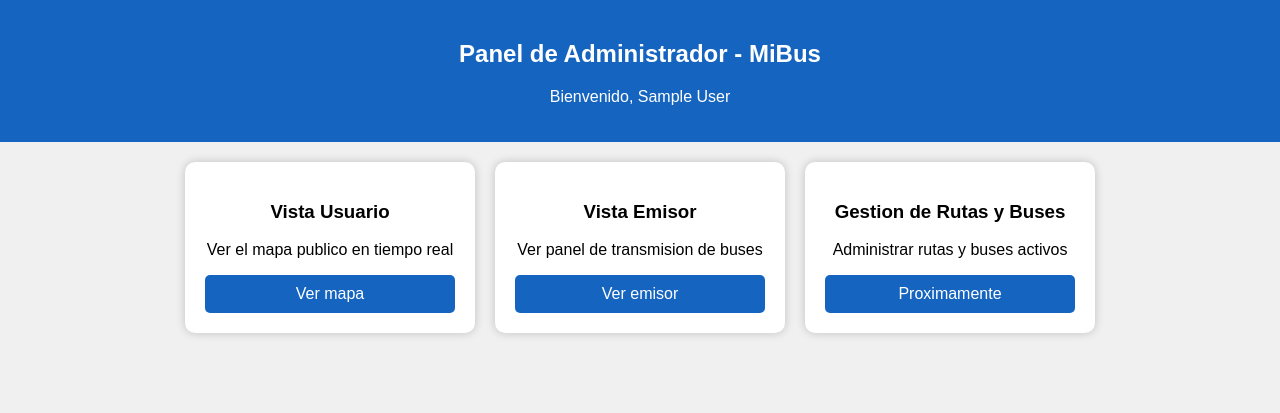
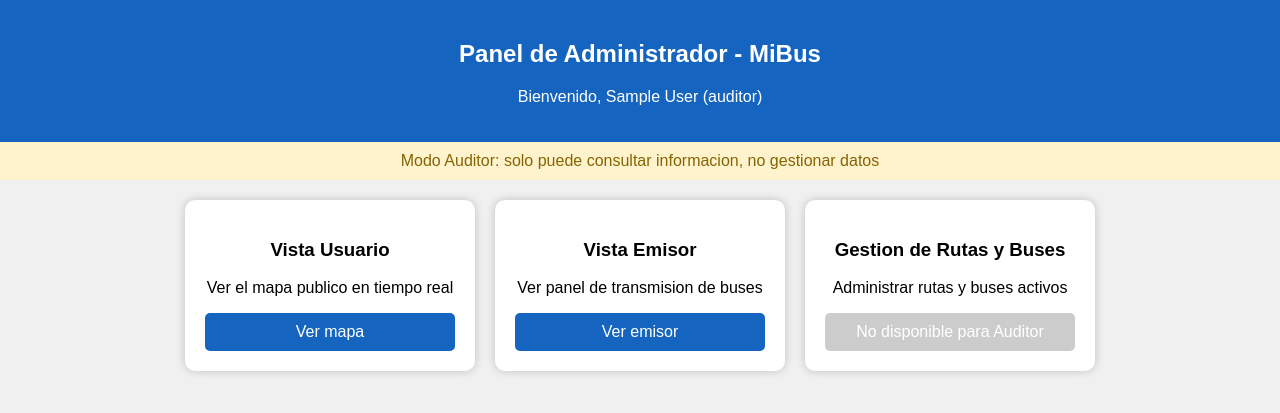
Before and after one commit to MahonriSiu/Localizador-buses-Bluefields, a PHP site: page /panel.php in a window 1280 px wide. Shown: the top 413 px of the page. Run offline with PHP 8.4, Linux system fonts and the light colour scheme; the visitor is signed in with stand-in values (Sample User, id 1).

```diff
--- a/public/admin/panel.php
+++ b/public/admin/panel.php
@@ -5,6 +5,8 @@ if (!isset($_SESSION['admin_autenticado'])) {
     header("Location: login.php");
     exit();
 }
+
+$esAuditor = ($_SESSION['admin_rol'] === 'auditor');
 ?>
 <!DOCTYPE html>
 <html lang="es">
@@ -49,14 +51,30 @@ if (!isset($_SESSION['admin_autenticado'])) {
             text-decoration: none;
             border-radius: 5px;
         }
+        .deshabilitado {
+            background-color: #cccccc !important;
+            pointer-events: none;
+        }
+        .aviso-rol {
+            background-color: #FFF3CD;
+            color: #856404;
+            padding: 10px;
+            text-align: center;
+        }
     </style>
 </head>
 <body>
 
     <div class="encabezado">
         <h2>Panel de Administrador - MiBus</h2>
-        <p>Bienvenido, <?php echo $_SESSION['admin_nombre']; ?></p>
+        <p>Bienvenido, <?php echo $_SESSION['admin_nombre']; ?> (<?php echo $_SESSION['admin_rol']; ?>)</p>
     </div>
+
+    <?php if ($esAuditor) { ?>
+    <div class="aviso-rol">
+        Modo Auditor: solo puede consultar informacion, no gestionar datos
+    </div>
+    <?php } ?>
 
     <div class="contenido">
 
@@ -75,7 +93,9 @@ if (!isset($_SESSION['admin_autenticado'])) {
         <div class="tarjeta">
             <h3>Gestion de Rutas y Buses</h3>
             <p>Administrar rutas y buses activos</p>
-            <a href="#">Proximamente</a>
+            <a href="#" class="<?php echo $esAuditor ? 'deshabilitado' : ''; ?>">
+                <?php echo $esAuditor ? 'No disponible para Auditor' : 'Proximamente'; ?>
+            </a>
         </div>
 
     </div>
```
